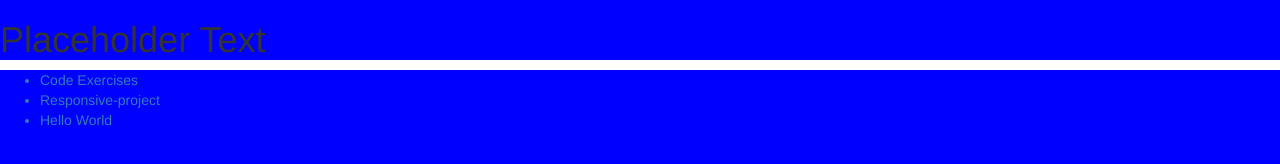
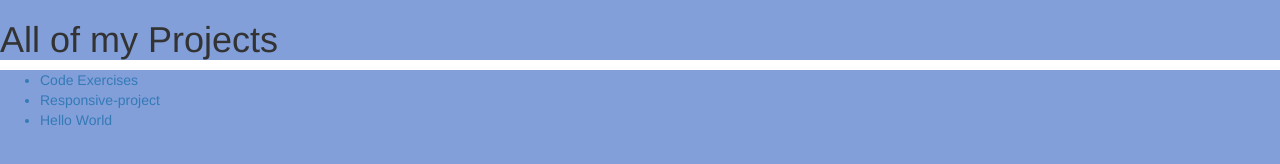
Before and after one commit to kmdukes/gra-321, a plain HTML site: page index.html in a window 1280 px wide. Drawn offline with Linux system fonts and the light colour scheme.

Commit message:
changes again to styling

```diff
--- a/css/style.css
+++ b/css/style.css
@@ -1,5 +1,5 @@
 * {
-  background-color: blue;
+  background-color: #829FD9;
 
 }
 
--- a/index.html
+++ b/index.html
@@ -12,7 +12,7 @@
 
   <body>
 
-  <h1>Placeholder Text</h1>
+  <h1>All of my Projects</h1>
   <ul>
     <a href="projects/code-exercises"><li>Code Exercises</li></a>
     <a href="projects/responsive-project"><li>Responsive-project</li></a>
```
